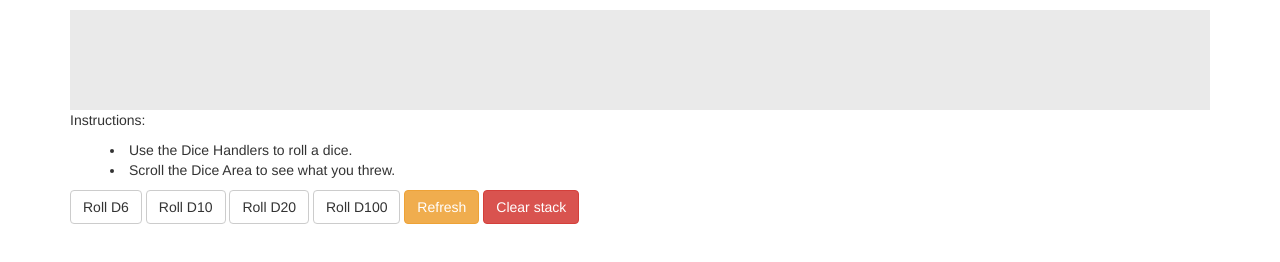
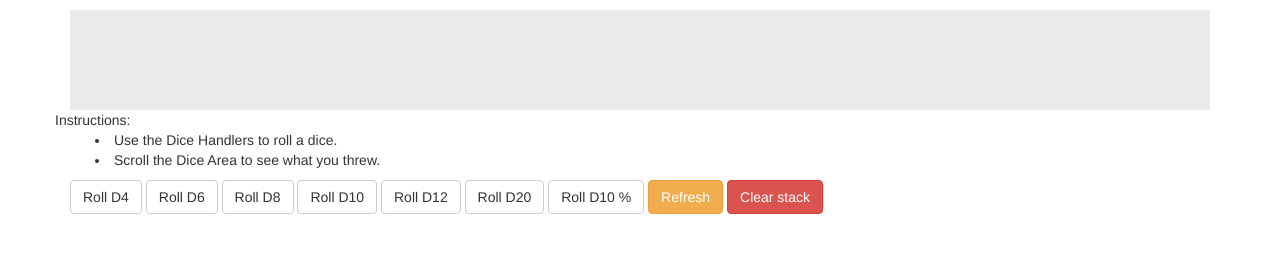
Before and after one commit to ditikos/tinydice, a website: page client/index.html in a window 1280 px wide. Drawn offline with nearby package versions, Linux system fonts and the light colour scheme; no server answers.

Commit message:
Updated dices

```diff
--- a/client/index.html
+++ b/client/index.html
@@ -66,17 +66,22 @@
     <body>
         <div class="container">
             <div id="history"></div>
-        <p>Instructions:<br/>
+            <div class="row">
+                Instructions:
                 <ul>
                     <li>Use the Dice Handlers to roll a dice.</li>
                     <li>Scroll the Dice Area to see what you threw.</li>
                 </ul>
-        </p>
+            </div>
             <form name="frmDice" id="frmDice">
+                <button class="btn btn-default" type="button" data-dice="d4">Roll D4</button>
                 <button class="btn btn-default" type="button" data-dice="d6">Roll D6</button>
+                <button class="btn btn-default" type="button" data-dice="d6">Roll D8</button>
                 <button class="btn btn-default" type="button" data-dice="d10">Roll D10</button>
+                <button class="btn btn-default" type="button" data-dice="d12">Roll D12</button>
+
                 <button class="btn btn-default" type="button" data-dice="d20">Roll D20</button>
-            <button class="btn btn-default" type="button" data-dice="d100">Roll D100</button>
+                <button class="btn btn-default" type="button" data-dice="dp">Roll D10 %</button>
                 <button class="btn btn-warning" type="button" data-dice="status">Refresh</button>
                 <button class="btn btn-danger" type="button" data-dice="clear">Clear stack</button>
             </form>
```
Also changed, not shown: server.js (+11 -2 lines). Lines whose indentation alone changed are shown as unchanged.
